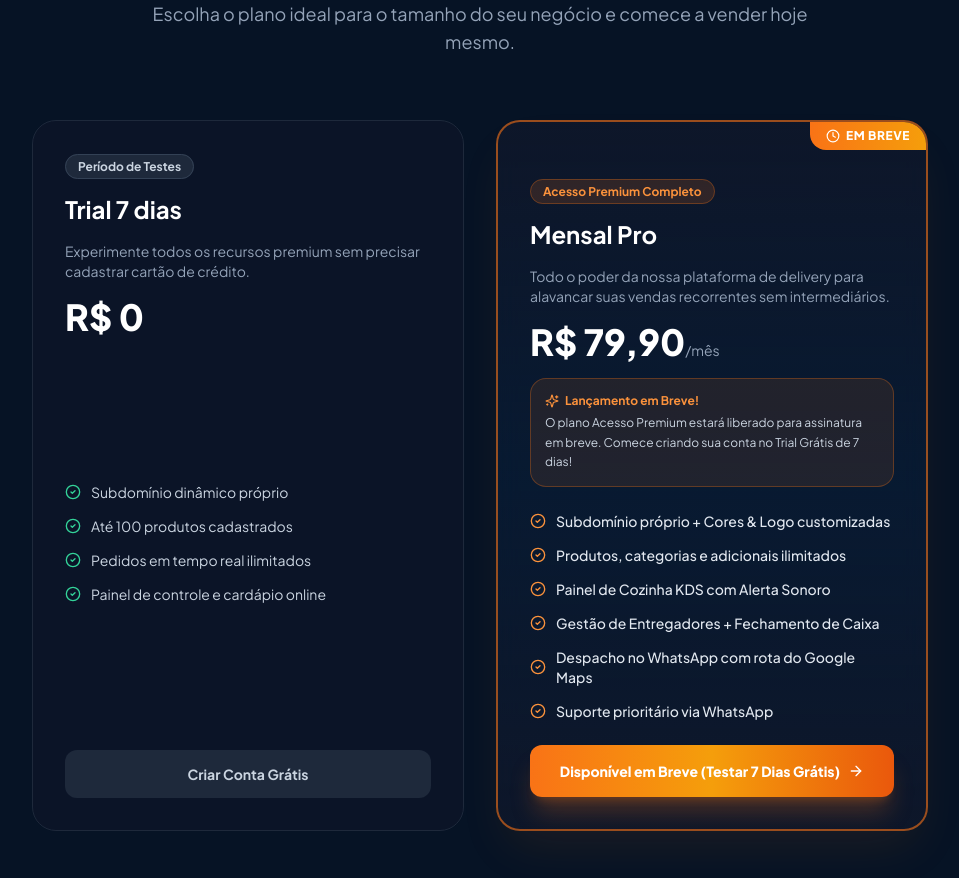
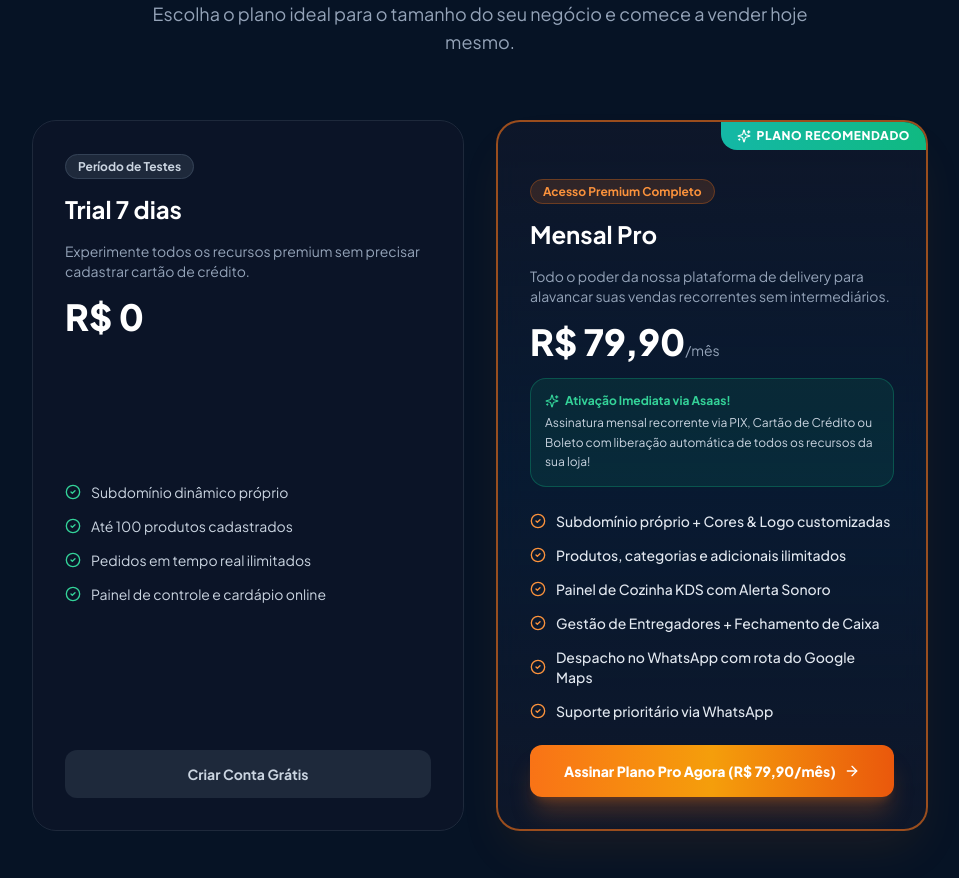
Before and after one commit to renatodelta/meupedido360, a Next.js app: page / in a window 1280 px wide. Shown: the part 4100-4978 px from the top of the page, without its empty margins (160-1119 px from the left). Built offline with nearby package versions, Linux system fonts and the light colour scheme.

Commit message:
Habilitacao da compra e checkout via Asaas no site e cadastro

```diff
--- a/app/(public)/page.tsx
+++ b/app/(public)/page.tsx
@@ -628,9 +628,9 @@ export default function LandingPage() {
 
           {/* Plan 2: Pro (Highlighted - Coming Soon) */}
           <div className="p-8 rounded-3xl bg-gradient-to-b from-slate-900/90 via-[#0B2545]/40 to-slate-900/90 border-2 border-orange-500/60 backdrop-blur-md relative overflow-hidden flex flex-col justify-between space-y-6 shadow-2xl shadow-orange-500/10">
-            <div className="absolute top-0 right-0 bg-gradient-to-l from-amber-500 to-orange-500 text-white text-xs font-black px-4 py-1.5 rounded-bl-2xl uppercase tracking-wider flex items-center gap-1.5">
-              <Clock className="w-3.5 h-3.5" />
-              EM BREVE
+            <div className="absolute top-0 right-0 bg-gradient-to-l from-emerald-500 to-teal-500 text-white text-xs font-black px-4 py-1.5 rounded-bl-2xl uppercase tracking-wider flex items-center gap-1.5">
+              <Sparkles className="w-3.5 h-3.5" />
+              PLANO RECOMENDADO
             </div>
 
             <div className="space-y-4">
@@ -645,12 +645,12 @@ export default function LandingPage() {
                 R$ 79,90<span className="text-sm font-normal text-slate-400">/mês</span>
               </div>
 
-              <div className="p-3.5 rounded-2xl bg-orange-500/10 border border-orange-500/30 text-xs text-orange-300 space-y-1">
-                <div className="font-bold flex items-center gap-1.5 text-orange-400">
-                  <Sparkles className="w-3.5 h-3.5" /> Lançamento em Breve!
+              <div className="p-3.5 rounded-2xl bg-emerald-500/10 border border-emerald-500/30 text-xs text-emerald-300 space-y-1">
+                <div className="font-bold flex items-center gap-1.5 text-emerald-400">
+                  <Sparkles className="w-3.5 h-3.5" /> Ativação Imediata via Asaas!
                 </div>
                 <p className="text-slate-300 leading-relaxed">
-                  O plano Acesso Premium estará liberado para assinatura em breve. Comece criando sua conta no Trial Grátis de 7 dias!
+                  Assinatura mensal recorrente via PIX, Cartão de Crédito ou Boleto com liberação automática de todos os recursos da sua loja!
                 </p>
               </div>
             </div>
@@ -665,10 +665,10 @@ export default function LandingPage() {
             </ul>
 
             <a
-              href="/signup?plan=trial"
+              href="/signup?plan=pro"
               className="w-full text-center py-4 text-sm font-extrabold text-white bg-gradient-to-r from-orange-500 via-amber-500 to-orange-600 hover:from-orange-600 hover:to-orange-700 rounded-xl transition duration-200 shadow-xl shadow-orange-500/25 hover:scale-[1.02] flex items-center justify-center gap-2"
             >
-              <span>Disponível em Breve (Testar 7 Dias Grátis)</span>
+              <span>Assinar Plano Pro Agora (R$ 79,90/mês)</span>
               <ArrowRight className="w-4 h-4" />
             </a>
           </div>
--- a/app/(public)/signup/page.tsx
+++ b/app/(public)/signup/page.tsx
@@ -201,25 +201,25 @@ function SignupFormContent() {
                     : 'border-slate-800 bg-slate-950/50 text-slate-400 hover:border-slate-700'
                 }`}
               >
-                <div className="absolute -top-2.5 -right-2 bg-gradient-to-r from-amber-500 to-orange-500 text-white text-[10px] font-black px-2 py-0.5 rounded-full uppercase tracking-wider">
-                  Em Breve
+                <div className="absolute -top-2.5 -right-2 bg-gradient-to-r from-emerald-500 to-teal-500 text-white text-[10px] font-black px-2 py-0.5 rounded-full uppercase tracking-wider">
+                  Asaas Checkout
                 </div>
                 <div className="text-xs font-bold text-slate-400 mb-1">Completo</div>
                 <div className="text-base font-black text-white">Mensal Pro</div>
                 <div className="text-xl font-black text-orange-400 mt-2">
                   R$ 79,90<span className="text-xs font-normal text-slate-400">/mês</span>
                 </div>
-                <div className="text-[11px] text-amber-300 font-semibold mt-1">Lançamento em Breve</div>
+                <div className="text-[11px] text-emerald-400 font-semibold mt-1">Ativação Imediata</div>
               </button>
             </div>
 
             {plan === 'pro' && (
-              <div className="p-3.5 rounded-2xl bg-amber-500/10 border border-amber-500/30 text-xs text-amber-300 space-y-1">
-                <div className="font-bold text-amber-400 flex items-center gap-1.5">
-                  <Sparkles className="w-4 h-4 flex-shrink-0" /> Acesso Premium em Breve!
+              <div className="p-3.5 rounded-2xl bg-emerald-500/10 border border-emerald-500/30 text-xs text-emerald-300 space-y-1">
+                <div className="font-bold text-emerald-400 flex items-center gap-1.5">
+                  <Sparkles className="w-4 h-4 flex-shrink-0" /> Cobrança Segura via Asaas
                 </div>
                 <p className="text-slate-300 text-[11px] leading-relaxed">
-                  A contratação do Plano Pro estará liberada em breve. Ao cadastrar-se agora, você ganha <strong>7 dias grátis de acesso completo</strong> para testar a plataforma sem custos!
+                  Ao concluir o cadastro, você será redirecionado para a página de pagamento do <strong>Asaas (PIX, Cartão de Crédito ou Boleto)</strong>. Sua loja será liberada automaticamente após a confirmação!
                 </p>
               </div>
             )}
```
